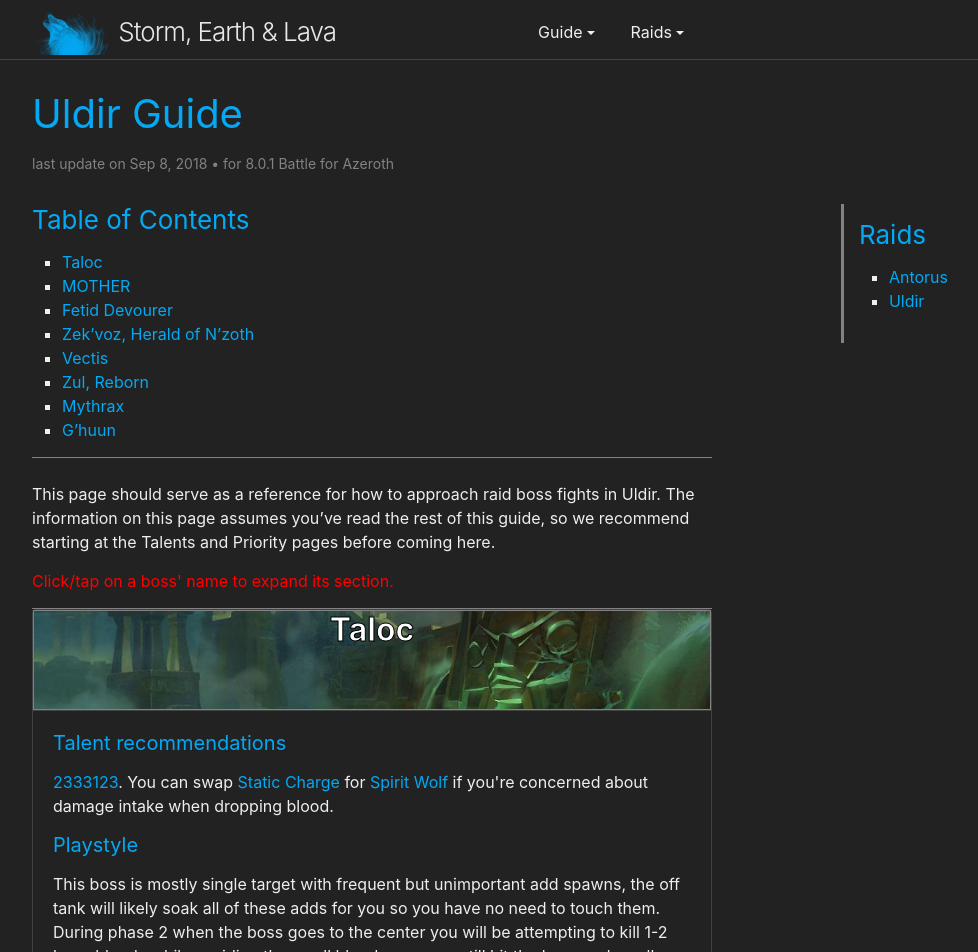
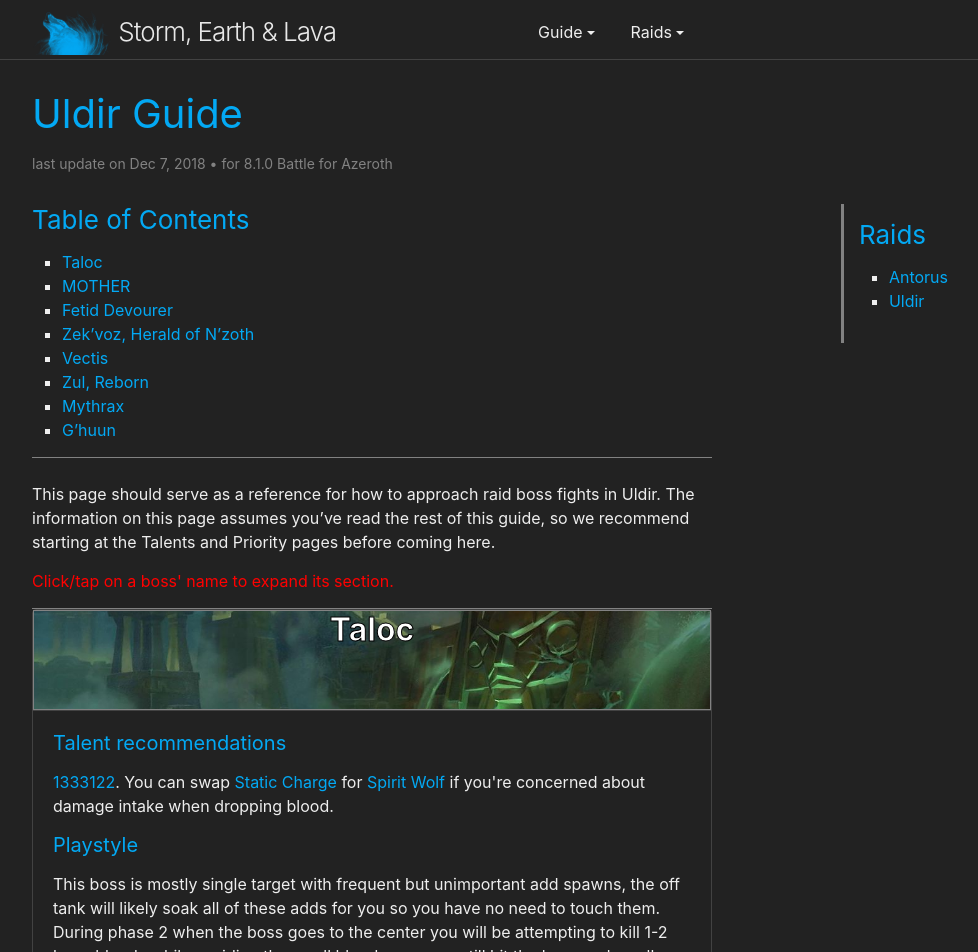
Before and after one commit to stormearthandlava/stormearthandlava.github.io, a Jekyll site: the page built from guide/raids/uldir.md, in a window 1280 px wide. Shown: the top 952 px of the page, without its empty margins (268-1246 px from the left). Built offline with Jekyll 4.4.1, drawn with Linux system fonts in a browser that asks for light colours; a script that is not in the unit is left out; some of the changed lines change nothing that is shown.

Commit message:
talent combination update accodring to the doc

```diff
--- a/guide/raids/uldir.md
+++ b/guide/raids/uldir.md
@@ -1,8 +1,8 @@
 ---
 layout: page
 title: "Uldir Guide"
-last_update: 2018-09-08 09:00:00
-game_version: 8.0.1 Battle for Azeroth
+last_update: 2018-12-07 09:00:00
+game_version: 8.1.0 Battle for Azeroth
 author: Naesam
 ---
 
@@ -20,7 +20,7 @@
         <div id="taloc-collapse" class="collapse show" aria-labelledby="taloc" data-parent="#accordion">
             <div class="card-body">
                 <h4>Talent recommendations</h4>
-                <p><a href="https://www.wowhead.com/talent-calc/shaman/elemental/c9Dc">2333123</a>. You can swap {{site.data.talent.static_charge}} for {{site.data.talent.spirit_wolf}} if you're concerned about damage intake when dropping blood.</p>
+                <p><a href="https://www.wowhead.com/talent-calc/shaman/elemental/c8CM">1333122</a>. You can swap {{site.data.talent.static_charge}} for {{site.data.talent.spirit_wolf}} if you're concerned about damage intake when dropping blood.</p>
                 <h4>Playstyle</h4>
                 <p>This boss is mostly single target with frequent but unimportant add spawns, the off tank will likely soak all of these adds for you so you have no need to touch them. During phase 2 when the boss goes to the center you will be attempting to kill 1-2 large bloods while avoiding the small bloods, you can still hit the boss and small bloods with {{site.data.spell.cl}}.</p>
                 <h4>Summary</h4>
@@ -39,7 +39,7 @@
         <div id="MOTHER-collapse" class="collapse" aria-labelledby="MOTHER" data-parent="#accordion">
             <div class="card-body">
                 <h4>Talent recommendations</h4>
-                <p><a href="https://www.wowhead.com/talent-calc/shaman/elemental/cxDc">2313123</a> if you're in the boss group. <a href="https://www.wowhead.com/talent-calc/shaman/elemental/cxDM">2333122</a> if you're in the add group. {{site.data.talent.wind_rush_totem}} is also an option (for either group).</p>
+                <p><a href="https://www.wowhead.com/talent-calc/shaman/elemental/cyCM">1312122</a> if you're in the boss group. <a href="https://www.wowhead.com/talent-calc/shaman/elemental/cyDM">1313122</a> if you're in the add group. {{site.data.talent.wind_rush_totem}} is also an option (for either group).</p>
                 <h4>Playstyle</h4>
                 <p>This boss appears complicated at a glance, but once broken down is quite simple. There are 3 rooms in the fight, you will start in room 1, your goal is to reach room 3 as soon as possible. When a member of the raid crosses to the next room they will spawn an add that begins casting almost immediately. If this cast gets off it is very bad so you need to control these adds. Crossing also does raid damage so only a few can cross at a time.</p>
                 <p>Members who cross will be unable to attack the boss until the boss crosses as well, so their sole purpose is to control and kill adds as they appear. As an Elemental Shaman you will most likely be designated to cross very early due to your burst AOE, stun, and low CD interrupt. If you are crossing early you will want to spec accordingly, {{site.data.talent.sk}} is very good for the burst AoE and {{site.data.talent.tm}} shines with its ability to top your maelstrom during the downtime. You will also want to take advantage of the time you have before the adds spawn by dropping {{site.data.talent.lmt}} and an {{site.data.spell.eq}} as you see them reach the middle of the room, additionally you will want to precast {{site.data.talent.sk}}.</p>
@@ -57,7 +57,7 @@
         <div id="fetid-collapse" class="collapse" aria-labelledby="fetid" data-parent="#accordion">
             <div class="card-body">
                 <h4>Talent recommendations</h4>
-                <p><a href="https://www.wowhead.com/talent-calc/shaman/elemental/cxDc">2313123</a> - {{site.data.talent.wind_rush_totem}} could also see use</p>
+                <p><a href="https://www.wowhead.com/talent-calc/shaman/elemental/cyCM">1312122</a> - {{site.data.talent.wind_rush_totem}} could also see use. If your groups dps is low, you might be able to get another use out of {{site.data.talent.se}} with the help of {{site.data.talent.sop}}.</p>
                 <h4>Playstyle</h4>
                 <p>This boss is mostly patchwerk with a large knockback every once in a while, the only way for a shaman to stop the knockback is to use a portal or be against a wall. We recommend {{site.data.talent.spirit_wolf}} if you are not confident you can stop the knockback, as it is VERY far. There are also adds that spawn that need to be killed, they do not move and have a decent amount of health, 3 at a time. They are far from each other so you will never be able to cleave on them aside from add to boss. At 50% health the boss begins to take and deal more damage, this is when you lust and ideally have CDs.</p>
                 <h4>Summary</h4>
@@ -72,14 +72,14 @@
         <div id="zekvoz-collapse" class="collapse" aria-labelledby="zekvoz" data-parent="#accordion">
             <div class="card-body">
                 <h4>Talent recommendations</h4>
-                <p><a href="https://www.wowhead.com/talent-calc/shaman/elemental/cxDM">2313122</a> - {{site.data.talent.storm_elemental}} can be excellent, but only if it can be used on both Silithid spawns. This is unlikely to be the case for Heroic.</p>
+                <p><a href="https://www.wowhead.com/talent-calc/shaman/elemental/cyCM">1312122</a> - because {{site.data.talent.sop}} and {{site.data.talent.pe}} are roughly equal {{site.data.talent.storm_elemental}} can be excellent, if it can be used on one Silithid spawn.</p>
                 <h4>Playstyle</h4>
                 <p>This boss has frequent add waves of different types:</p>
                 <ul><li>Silithid - Fixates players, very large spawn that are mostly stacked, absolutely save CDs for this.</li>
                 <li>Nerubian - 3 spawn in different locations and all begin to cast on random targets, the cast really hurts but can be interrupted. Outside of Normal you cannot move these adds at all.</li></ul>
                 <p>This fight cycles between periods of no movement and periods of heavy movement. In the last phase there is a purple orb that players can catch for a 100% damage and healing buff, after 20 seconds the buff expires and the player becomes mind controlled. On mythic in order to break the mind control you must kill the target, so if you have ankh available you are a good candidate to go first. If you know when you are going, try to have CDs for it.</p>
                 <h4>Summary</h4>
-                <p>This fight has a lot of adds and a good amount of intermittent movement, save CDs for adds, in particular save {{site.data.talent.stormkeeper}} and {{site.data.talent.lmt}} for Silithids when applicable, and interrupt nerubians as much as possible. Also try to have CDs for the pre-mind-control buff that increases your damage by 100%</p>
+                <p>This fight has a lot of adds and a good amount of intermittent movement, save CDs for adds, in particular save {{site.data.talent.stormkeeper}} and {{site.data.talent.lmt}} (as alternative to {{site.data.talent.storm_elemental}}) for Silithids when applicable, and interrupt nerubians as much as possible. Also try to have CDs for the pre-mind-control buff that increases your damage by 100%</p>
             </div>
         </div>
     </div>
@@ -90,7 +90,7 @@
         <div id="vectis-collapse" class="collapse" aria-labelledby="vectis" data-parent="#accordion">
             <div class="card-body">
                 <h4>Talent recommendations</h4>
-                <p><a href="https://www.wowhead.com/talent-calc/shaman/elemental/cxDc">2313123</a></p>
+                <p><a href="https://www.wowhead.com/talent-calc/shaman/elemental/cyCM">1312122</a></p>
                 <h4>Playstyle</h4>
                 <p>This boss is basically patchwerk when he’s up as far as movement goes. There will be 1 add spawning occasionally that needs to die asap, try to pool maelstrom for this. Stay in {{site.data.spell.ghost_wolf}} to take advantage of {{site.data.talent.spirit_wolf}} for the intermission unless you need to cast a heal.</p>
                 <h4>Summary</h4>
@@ -105,7 +105,7 @@
         <div id="zul-collapse" class="collapse" aria-labelledby="zul" data-parent="#accordion">
             <div class="card-body">
                 <h4>Talent recommendations</h4>
-                <p><a href="https://www.wowhead.com/talent-calc/shaman/elemental/cxDM">2313122</a> - {{site.data.talent.static_charge}} is also an option for more frequent stuns, and {{site.data.talent.storm_elemental}} if you want higher burst damage for a particular part of the fight.</p>
+                <p><a href="https://www.wowhead.com/talent-calc/shaman/elemental/cyNM">1312112</a> - {{site.data.talent.static_charge}} is also an option for more frequent stuns, and {{site.data.talent.pe}} depending on your fight timings (and if you're allowed to AoE...).</p>
                 <h4>Playstyle</h4>
                 <p>This boss has a lot of adds that are often stacked; you can {{site.data.spell.cl}} on the Crawgs while using {{site.data.spell.es}} to kill the Crusher or Bloodhexer. If the tank is having issues surviving the Crawgs you should consider swapping to using {{site.data.spell.eq}} instead. If a Minion of Zul reaches it’s fixated player it will fear the player; {{site.data.spell.tremor_totem}} does remove this fear, but only one stack at a time (if multiple adds hit the player gets multiple stacks). In phase 2 there is an additional fear called Deathwish, and {{site.data.spell.tremor_totem}} does NOT remove this fear. All throughout this fight there is a very high amount of movement, especially in phase 2.</p>
                 <h4>Summary</h4>
@@ -120,7 +120,7 @@
         <div id="mythrax-collapse" class="collapse" aria-labelledby="mythrax" data-parent="#accordion">
             <div class="card-body">
                 <h4>Talent recommendations</h4>
-                <p><a href="https://www.wowhead.com/talent-calc/shaman/elemental/cxDc">2313123</a> - If you need more add damage, {{site.data.talent.stormkeeper}} is an option, but you lose out on a lot of boss damage. If you need group healing, consider {{site.data.talent.ancestral_guidance}} for the intermission.</p>
+                <p><a href="https://www.wowhead.com/talent-calc/shaman/elemental/cyAM">1313112</a> - If you need more movement dps consider {{site.data.talent.if}}. If you need group healing, consider {{site.data.talent.ancestral_guidance}} for the intermission.</p>
                 <h4>Playstyle</h4>
                 <p>This boss is light movement, full single target aside from 2 intermissions. Orbs spawn that will mind control players within its range, and damage pushes the players away from the source of the damage. It takes about 3 hits to fully push someone out of the orb -- {{site.data.spell.thunderstorm}} also works to knock them completely out. Elemental is good and bad at this since you can spam {{site.data.spell.frost_shock}} or apply {{site.data.spell.flame_shock}} to quickly knock players out, but they do maintain the {{site.data.spell.flame_shock}} or {{site.data.spell.frost_shock}} debuffs when no longer mind controlled. During intermission there will be 2 priority targets that are far away from each other, and 5-10 low priority adds right on top of the priority target (it spawns on players so you need to stack to get this effect). Unless you are having problems surviving the casts from the small adds you should focus on funneling damage into the big add. {{site.data.talent.ancestral_guidance}} could see some use during the intermission phase, a lot of raid damage is happening here and you are able to AoE to get full benefit from {{site.data.talent.ancestral_guidance}}. {{site.data.talent.spirit_wolf}} is excellent for running debuffs out.
 </p>
@@ -136,7 +136,7 @@
         <div id="ghuun-collapse" class="collapse" aria-labelledby="ghuun" data-parent="#accordion">
             <div class="card-body">
                 <h4>Talent recommendations</h4>
-                <p><a href="https://www.wowhead.com/talent-calc/shaman/elemental/cxDM">2313122</a> - there is a lot of potential for {{site.data.talent.static_charge}} and {{site.data.talent.wind_rush_totem}} to shine, too.</p>
+                <p><a href="https://ptr.wowhead.com/talent-calc/shaman/elemental">???</a> - an update to this line will come later</p>
                 <h4>Playstyle</h4>
                 <p>This fight has a lot of different movement types, damage profiles, and mechanics to it.</p>
                 <p>Phase 1: Tons of tentacles that need to be interrupted; ensure you use {{site.data.spell.wind_shear}} on cooldown. Don’t hit the dark young if possible as you want to keep it for the damage buff. If you can’t hit at least 3 high health tentacles with {{site.data.spell.eq}} just {{site.data.spell.es}} the primary tentacle while continuing to interrupt the small ones. This phase is moderately high movement.</p>
```
